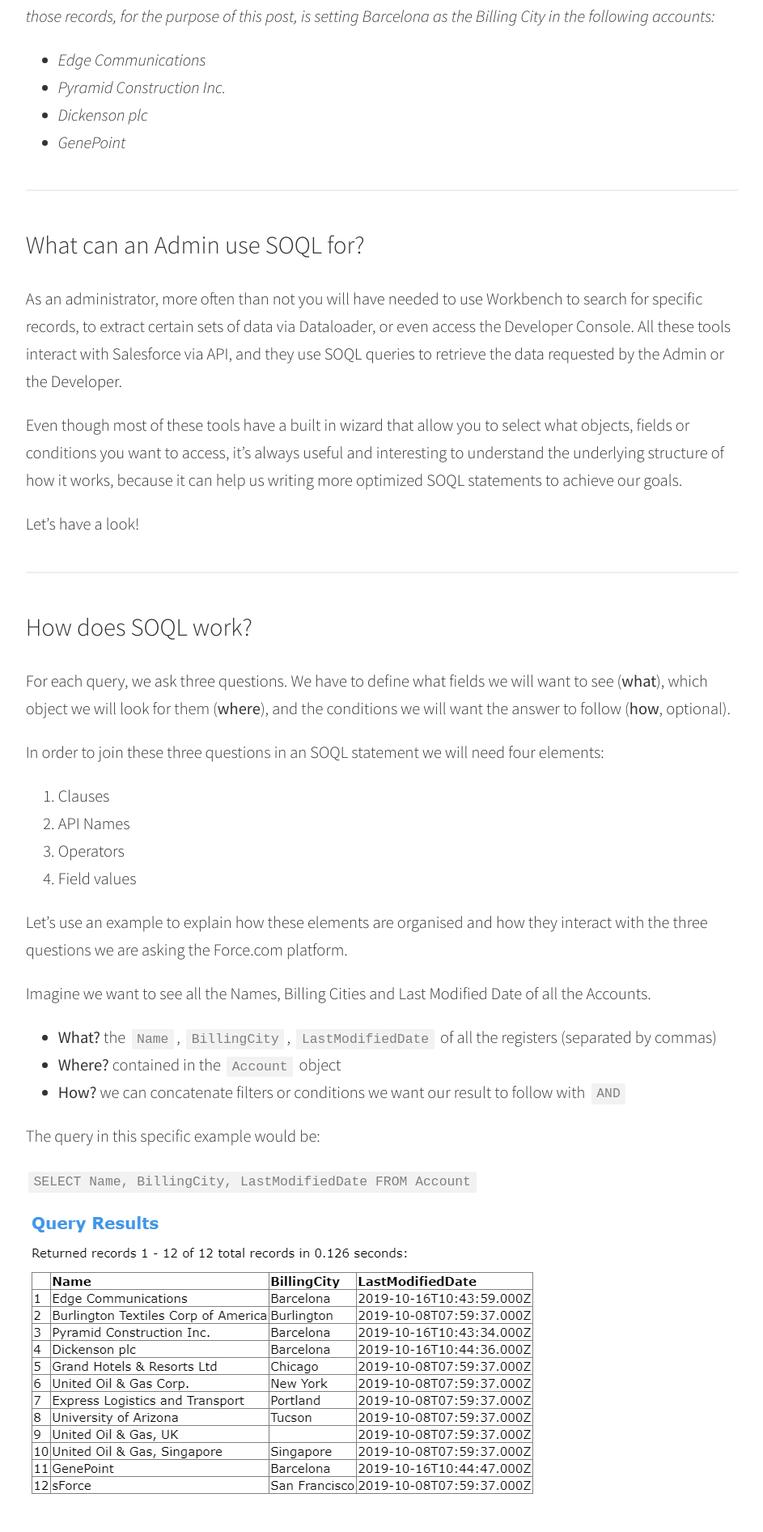
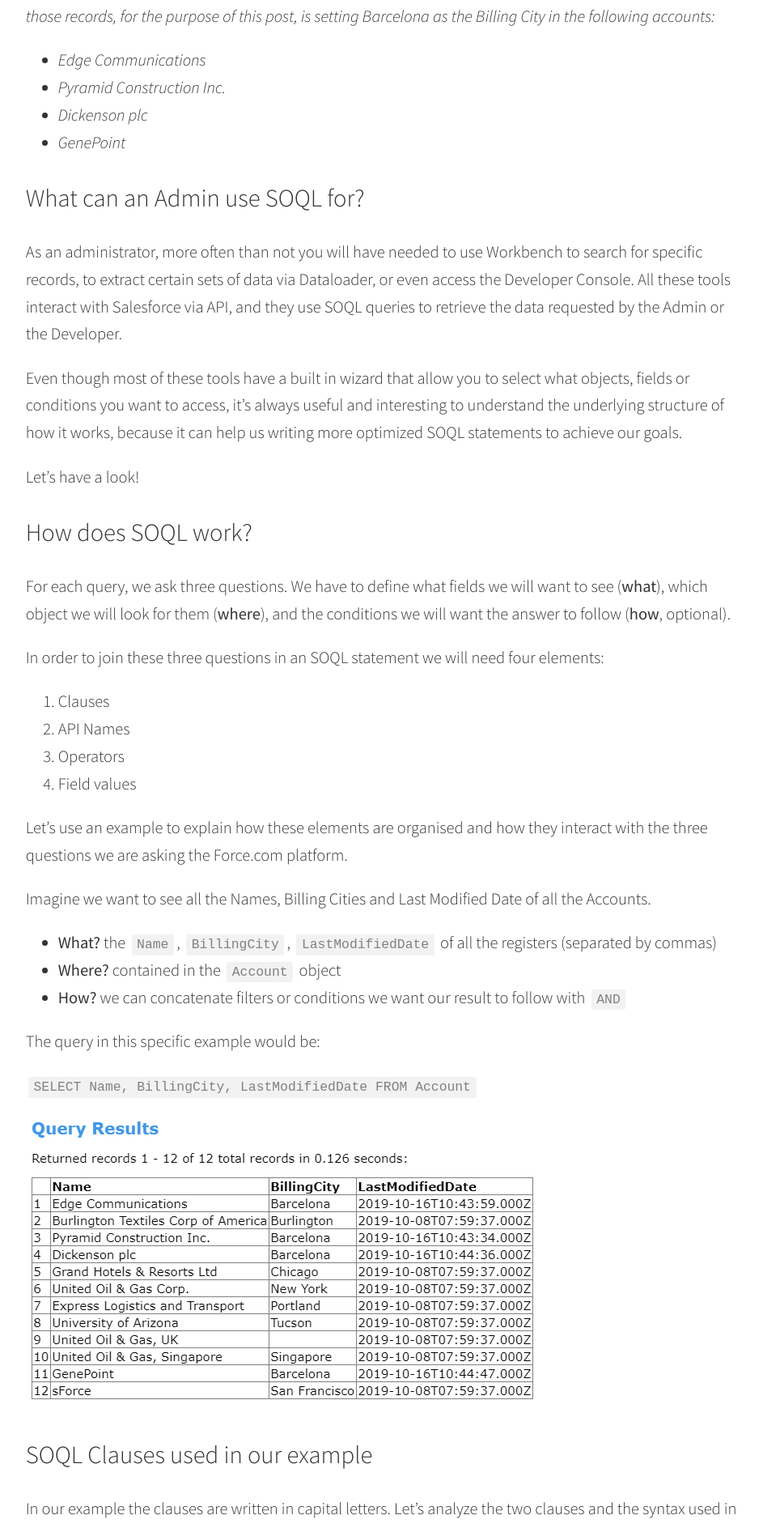
Before and after one commit to blackbirdcrew/BLOG, a Jekyll site: the page built from _posts/2019-10-18-SOQL-Tutorial-For-Admins.md, in a window 1280 px wide. Shown: the part 902-2794 px from the top of the page at 81% size, without its empty margins (168-1111 px from the left). Built offline with Jekyll 4.4.1, drawn with Linux system fonts in a browser that asks for light colours; comment, search, counter and statistics services are not loaded.

```diff
--- a/_posts/2019-10-18-SOQL-Tutorial-For-Admins.md
+++ b/_posts/2019-10-18-SOQL-Tutorial-For-Admins.md
@@ -22,7 +22,6 @@ Note: *The examples used in this blog post are taken out of a Free Developer org
 - *Dickenson plc*
 - *GenePoint*
 
----
 # What can an Admin use SOQL for?
 As an administrator, more often than not you will have needed to use Workbench to search for specific records, to extract certain sets of data via Dataloader, or even access the Developer Console. All these tools interact with Salesforce via API, and they use SOQL queries to retrieve the data requested by the Admin or the Developer.
 
@@ -30,7 +29,6 @@ Even though most of these tools have a built in wizard that allow you to select
 
 Let's have a look!
 
----
 # How does SOQL work?
 For each query, we ask three questions. We have to define what fields we will want to see (**what**), which object we will look for them (**where**), and the conditions we will want the answer to follow (**how**, optional).
 
@@ -54,7 +52,6 @@ The query in this specific example would be:
 
 ![Query example]({{site.url}}{{site.baseurl}}/pictures/18-10-2019/01.png)
 
----
 # SOQL Clauses used in our example
 
 In our example the clauses are written in capital letters. Let’s analyze the two clauses and the syntax used in our query:
@@ -65,7 +62,6 @@ This clause precedes the API names of the fields we want, separated by commas. A
 **FROM (mandatory)**
 This clause precedes the API name of the object we are searching the fields in, in this case Account.
 
----
 # Other SOQL Clauses
 
 **WHERE (optional)**
@@ -95,9 +91,9 @@ This clause precedes the condition we are establishing. It can contain:
   - `NEXT_WEEK`
   - ...
 
-  Let's see some examples:
+Let's see some examples:
 
-We want our results to show us all the records that were last modified before the 16th of October 2019.
+- We want our results to show us all the records that were last modified before the 16th of October 2019.
 
 `SELECT Name, BillingCity, LastModifiedDate FROM Account WHERE LastModifiedDate < 2019-10-16T00:00:00.000Z`
 
@@ -105,8 +101,7 @@ We want our results to show us all the records that were last modified before th
 
 As we can see, the result is the same as before, but excluding the Accounts that were modified on the 16th of October 2019, to have their Billing City set as Barcelona.
 
-
-We want our results to show us all the records that have Barcelona set as their Billing City
+- We want our results to show us all the records that have Barcelona set as their Billing City
 
 `SELECT Name, BillingCity, LastModifiedDate FROM Account WHERE BillingCity = ‘Barcelona’`
 
@@ -120,7 +115,7 @@ This clause precedes:
 - `NULLS FIRST` or `NULLS LAST` (optional): whether the records with a null value in that field appear first or last
 
 
-We want our results to be sorted by the Account name, in ascending order
+- We want our results to be sorted by the Account name, in ascending order
 
 `SELECT Name, BillingCity, LastModifiedDate FROM Account ORDER BY Name ASC`
 
@@ -128,7 +123,7 @@ We want our results to be sorted by the Account name, in ascending order
 
 
 
-We want our results to be sorted by the Billing City, in descending order and placing records with a null value in Billing City first
+- We want our results to be sorted by the Billing City, in descending order and placing records with a null value in Billing City first
 
 `SELECT Name, BillingCity, LastModifiedDate FROM Account ORDER BY BillingCity DESC NULLS FIRST`
 
@@ -139,8 +134,7 @@ We want our results to be sorted by the Billing City, in descending order and pl
 
 This clause precedes the number of records we want to be returned at maximum in the result.
 
-
-We want our result to show us the first five records that don’t have Barcelona as Billing City
+- We want our result to show us the first five records that don’t have Barcelona as Billing City
 
 `SELECT Name, BillingCity, LastModifiedDate FROM Account WHERE BillingCity != 'Barcelona' LIMIT 5`
 
@@ -150,8 +144,7 @@ We want our result to show us the first five records that don’t have Barcelona
 **OFFSET (optional)**
 This clause precedes the starting row for our data retrieval.
 
-
-We want our results to show us the first five records that don’t have Barcelona as Billing City, skipping the first two rows.
+- We want our results to show us the first five records that don’t have Barcelona as Billing City, skipping the first two rows.
 
 `SELECT Name, BillingCity, LastModifiedDate FROM Account WHERE BillingCity != 'Barcelona' LIMIT 5 OFFSET 2`
 
@@ -160,7 +153,7 @@ We want our results to show us the first five records that don’t have Barcelon
 ---
 # Conclusion
 
-Let's try to build a query combining as many clauses as we can!
+- Let's try to build a query combining as many clauses as we can!
 
 `SELECT BillingCity,LastModifiedDate,Name FROM Account WHERE LastModifiedDate >= 2019-10-16T00:00:00.000Z AND BillingCity = 'Barcelona' ORDER BY Name ASC NULLS FIRST LIMIT 3 OFFSET 1`
 
```
